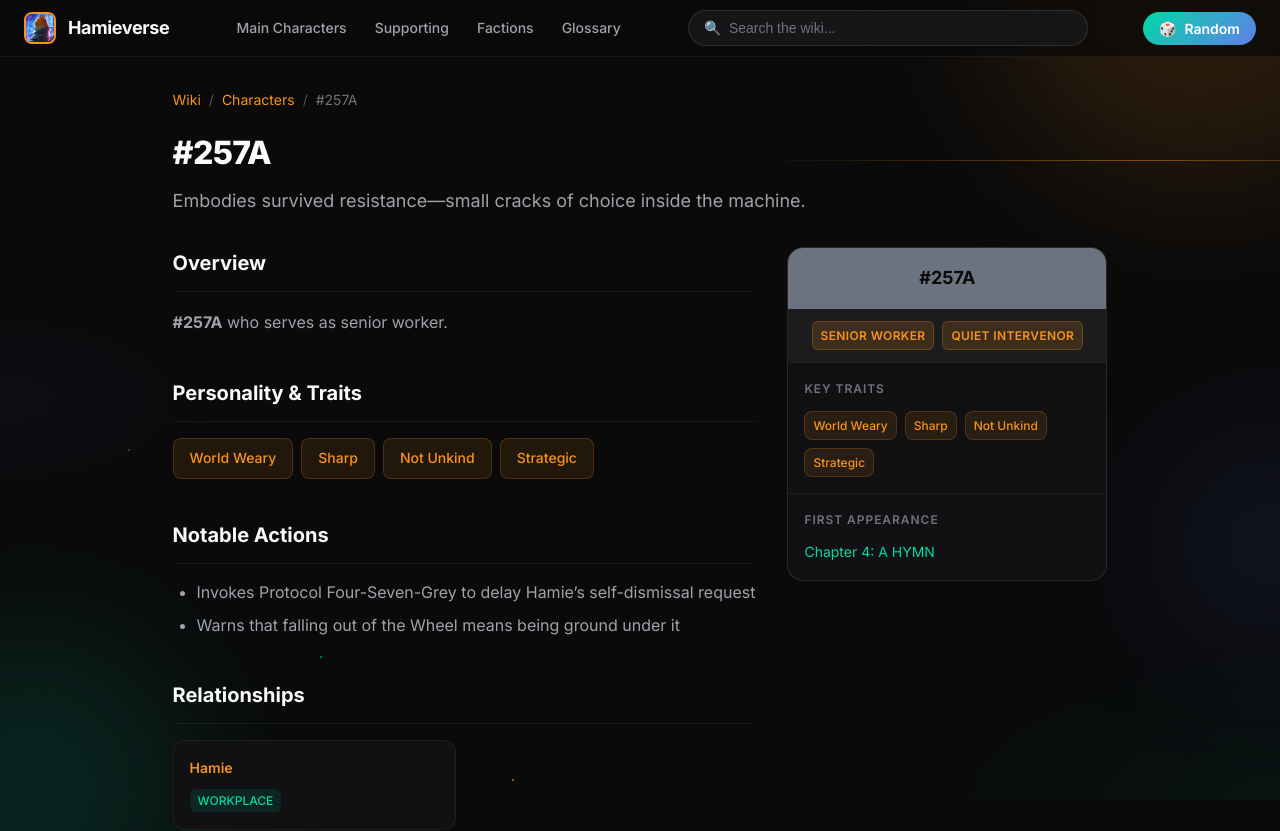
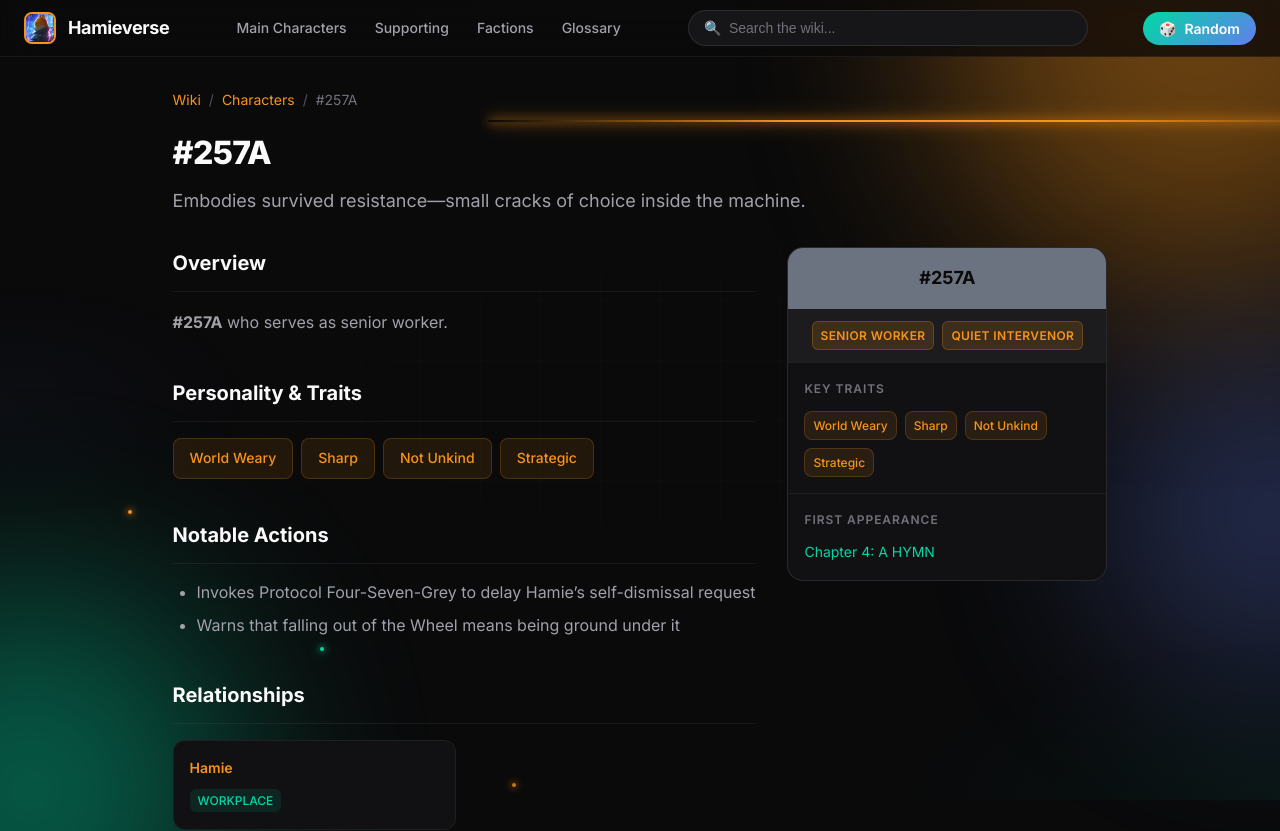
Before and after one commit to zaddy99999/HamieWiki, a Next.js app: page /character/257A in a window 1280 px wide. Shown: the top 831 px of the page. Built offline with nearby package versions, Linux system fonts and the light colour scheme.

Commit message:
Make background effects more visible - increase opacity and add glow

```diff
--- a/src/app/globals.css
+++ b/src/app/globals.css
@@ -149,39 +149,42 @@ body::after {
   position: fixed;
   inset: 0;
   pointer-events: none;
-  z-index: -1;
+  z-index: 1;
   overflow: hidden;
 }
 
 .wiki-energy-line {
   position: absolute;
-  height: 1px;
-  background: linear-gradient(90deg, transparent, var(--brand-primary), transparent);
+  height: 2px;
+  background: linear-gradient(90deg, transparent, var(--brand-primary), var(--brand-primary), transparent);
+  box-shadow: 0 0 10px var(--brand-primary), 0 0 20px var(--brand-primary);
   opacity: 0;
-  animation: energyLine 6s ease-in-out infinite;
+  animation: energyLine 8s ease-in-out infinite;
 }
 
 .wiki-energy-line:nth-child(1) {
-  top: 20%;
+  top: 15%;
   left: -100%;
-  width: 60%;
+  width: 70%;
   animation-delay: 0s;
 }
 
 .wiki-energy-line:nth-child(2) {
-  top: 45%;
-  right: -100%;
-  width: 40%;
-  animation-delay: 2s;
-  background: linear-gradient(90deg, transparent, var(--brand-secondary), transparent);
+  top: 50%;
+  left: -100%;
+  width: 50%;
+  animation-delay: 3s;
+  background: linear-gradient(90deg, transparent, var(--brand-secondary), var(--brand-secondary), transparent);
+  box-shadow: 0 0 10px var(--brand-secondary), 0 0 20px var(--brand-secondary);
 }
 
 .wiki-energy-line:nth-child(3) {
-  top: 70%;
+  top: 80%;
   left: -100%;
-  width: 50%;
-  animation-delay: 4s;
-  background: linear-gradient(90deg, transparent, var(--brand-accent), transparent);
+  width: 60%;
+  animation-delay: 6s;
+  background: linear-gradient(90deg, transparent, var(--brand-accent), var(--brand-accent), transparent);
+  box-shadow: 0 0 10px var(--brand-accent), 0 0 20px var(--brand-accent);
 }
 
 @keyframes energyLine {
@@ -189,11 +192,11 @@ body::after {
     transform: translateX(0);
     opacity: 0;
   }
-  10% {
-    opacity: 0.6;
+  5% {
+    opacity: 1;
   }
-  90% {
-    opacity: 0.6;
+  95% {
+    opacity: 1;
   }
   100% {
     transform: translateX(calc(100vw + 100%));
@@ -206,42 +209,41 @@ body::after {
   position: fixed;
   inset: 0;
   pointer-events: none;
-  z-index: -1;
+  z-index: 1;
 }
 
 .wiki-particle {
   position: absolute;
-  width: 2px;
-  height: 2px;
+  width: 4px;
+  height: 4px;
   background: var(--brand-primary);
   border-radius: 50%;
+  box-shadow: 0 0 6px var(--brand-primary), 0 0 12px var(--brand-primary);
   opacity: 0;
-  animation: particle 12s ease-in-out infinite;
+  animation: particle 15s linear infinite;
 }
 
 .wiki-particle:nth-child(1) { left: 10%; animation-delay: 0s; }
-.wiki-particle:nth-child(2) { left: 25%; animation-delay: 2s; background: var(--brand-secondary); }
-.wiki-particle:nth-child(3) { left: 40%; animation-delay: 4s; }
-.wiki-particle:nth-child(4) { left: 55%; animation-delay: 6s; background: var(--brand-accent); }
-.wiki-particle:nth-child(5) { left: 70%; animation-delay: 8s; }
-.wiki-particle:nth-child(6) { left: 85%; animation-delay: 10s; background: var(--brand-secondary); }
+.wiki-particle:nth-child(2) { left: 25%; animation-delay: 2.5s; background: var(--brand-secondary); box-shadow: 0 0 6px var(--brand-secondary), 0 0 12px var(--brand-secondary); }
+.wiki-particle:nth-child(3) { left: 40%; animation-delay: 5s; }
+.wiki-particle:nth-child(4) { left: 55%; animation-delay: 7.5s; background: var(--brand-accent); box-shadow: 0 0 6px var(--brand-accent), 0 0 12px var(--brand-accent); }
+.wiki-particle:nth-child(5) { left: 70%; animation-delay: 10s; }
+.wiki-particle:nth-child(6) { left: 85%; animation-delay: 12.5s; background: var(--brand-secondary); box-shadow: 0 0 6px var(--brand-secondary), 0 0 12px var(--brand-secondary); }
 
 @keyframes particle {
   0% {
-    bottom: -10px;
+    bottom: -20px;
     opacity: 0;
-    transform: scale(1);
   }
-  10% {
-    opacity: 0.8;
+  5% {
+    opacity: 1;
   }
-  90% {
-    opacity: 0.8;
+  95% {
+    opacity: 1;
   }
   100% {
     bottom: 100vh;
     opacity: 0;
-    transform: scale(0.5);
   }
 }
 
@@ -249,39 +251,39 @@ body::after {
 .wiki-orb {
   position: fixed;
   border-radius: 50%;
-  filter: blur(80px);
-  opacity: 0.15;
+  filter: blur(100px);
+  opacity: 0.4;
   pointer-events: none;
-  z-index: -2;
+  z-index: 0;
   animation: orbFloat 20s ease-in-out infinite;
 }
 
 .wiki-orb-1 {
-  width: 400px;
-  height: 400px;
+  width: 500px;
+  height: 500px;
   background: var(--brand-primary);
   top: -200px;
-  right: -100px;
+  right: -150px;
   animation-delay: 0s;
 }
 
 .wiki-orb-2 {
-  width: 300px;
-  height: 300px;
+  width: 400px;
+  height: 400px;
   background: var(--brand-secondary);
-  bottom: -150px;
-  left: -100px;
+  bottom: -200px;
+  left: -150px;
   animation-delay: -10s;
 }
 
 .wiki-orb-3 {
-  width: 250px;
-  height: 250px;
+  width: 350px;
+  height: 350px;
   background: var(--brand-accent);
-  top: 50%;
-  right: -125px;
+  top: 40%;
+  right: -175px;
   animation-delay: -5s;
-  opacity: 0.1;
+  opacity: 0.3;
 }
 
 @keyframes orbFloat {
@@ -338,6 +340,8 @@ button {
   min-height: 100vh;
   display: flex;
   flex-direction: column;
+  position: relative;
+  z-index: 10;
 }
 
 /* ==================== TOPBAR ==================== */
```
